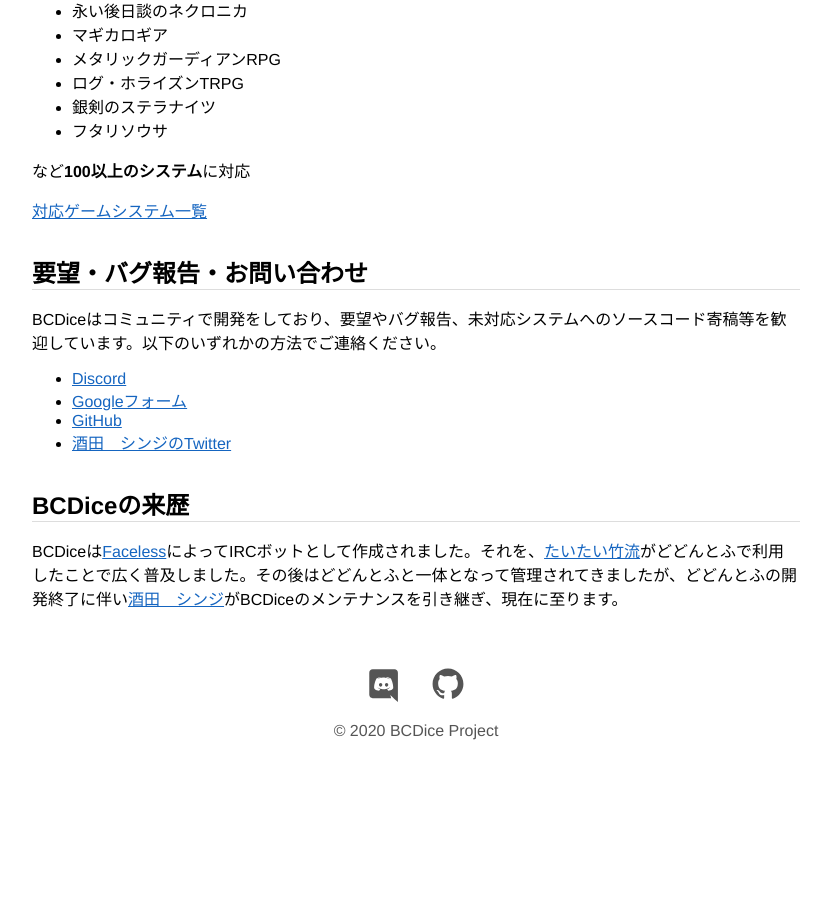
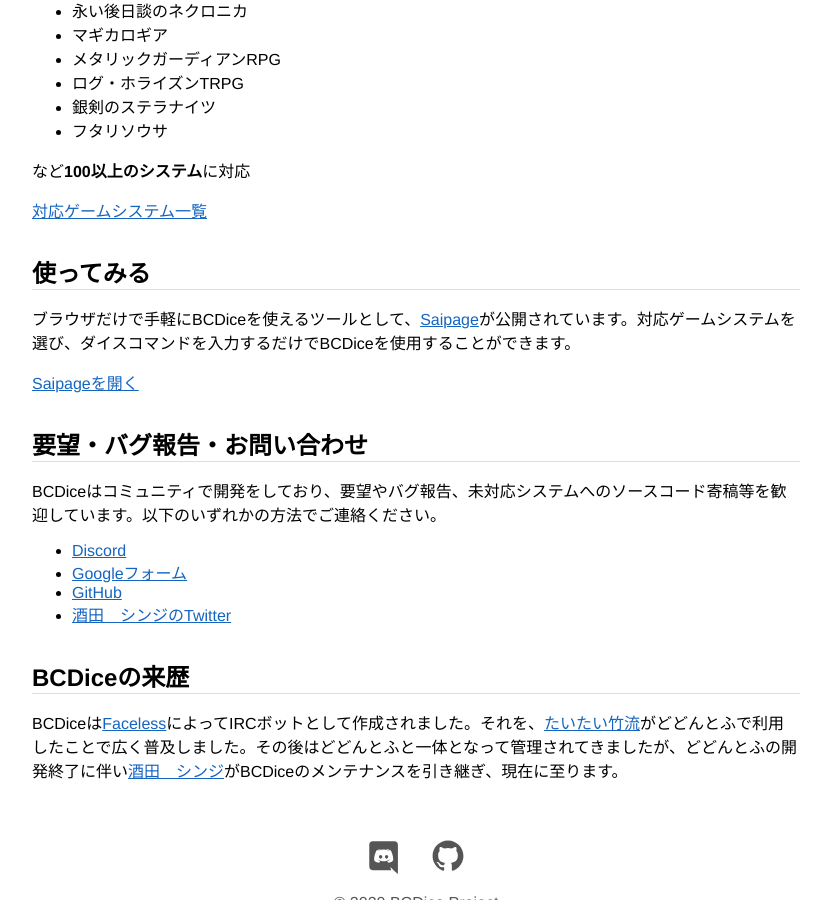
Before and after one commit to bcdice/bcdice.org, a Jekyll site: the page built from index.html, in a window 1280 px wide and 900 px high, scrolled down 779 px. Shown: the whole window, without its empty margins (224-1055 px from the left). Built offline with Jekyll 4.4.1, drawn with Linux system fonts in a browser that asks for light colours; before the commit the page ends 1535 px from its top, so only the background shows below that.

Commit message:
Saipageへのリンクを追加

```diff
--- a/index.html
+++ b/index.html
@@ -50,6 +50,12 @@
   </section>
 
   <section>
+    <h2>使ってみる</h2>
+    <p>ブラウザだけで手軽にBCDiceを使えるツールとして、<a href="https://ysakasin.github.io/saipage/">Saipage</a>が公開されています。対応ゲームシステムを選び、ダイスコマンドを入力するだけでBCDiceを使用することができます。</p>
+    <p><a href="https://ysakasin.github.io/saipage/">Saipageを開く</a></p>
+  </section>
+
+  <section>
   <h2>要望・バグ報告・お問い合わせ</h2>
   <p>BCDiceはコミュニティで開発をしており、要望やバグ報告、未対応システムへのソースコード寄稿等を歓迎しています。以下のいずれかの方法でご連絡ください。</p>
   <ul>
```
